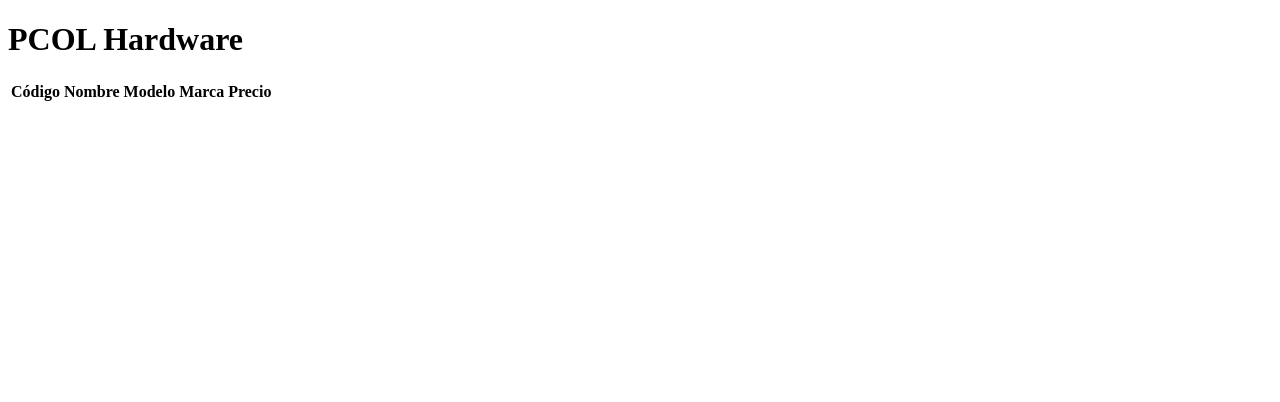
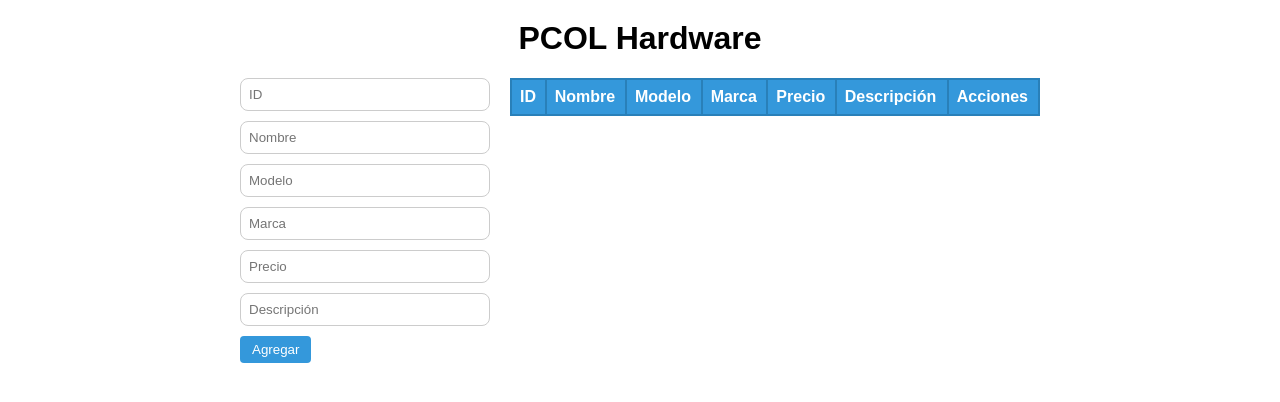
Before and after one commit to KevinLZC/crud-pcol, a plain HTML site: page index.html in a window 1280 px wide. Drawn offline with Linux system fonts and the light colour scheme.

Commit message:
Add inputs and improve CSS

```diff
--- a/index.html
+++ b/index.html
@@ -4,26 +4,46 @@
 <head>
   <meta charset="UTF-8">
   <meta name="viewport" content="width=device-width, initial-scale=1.0">
-  <script appmusic></script>
-  <script song></script>
-  <title>CRUD PCOL</title>
+  <title>PCOL Hardware - CRUD Inventory</title>
+  <link rel="stylesheet" href="style.css">
 </head>
 
 <body>
-  <div>
+  <div class="container">
     <h1>PCOL Hardware</h1>
+    <div class="content">
+      <div class="form-container">
+        <form id="itemForm">
+          <input type="text" id="itemId" placeholder="ID"><br>
+          <input type="text" id="itemName" placeholder="Nombre"><br>
+          <input type="text" id="itemModel" placeholder="Modelo"><br>
+          <input type="text" id="itemBrand" placeholder="Marca"><br>
+          <input type="text" id="itemPrice" placeholder="Precio"><br>
+          <input type="text" id="itemDescription" placeholder="Descripción"><br>
+          <button type="submit" class="btn">Agregar</button>
+        </form>
       </div>
-  <table id="inventory">
+      <div class="table-container">
+        <table id="itemTable">
+          <thead>
             <tr>
-      <th>Código</th>
+              <th>ID</th>
               <th>Nombre</th>
               <th>Modelo</th>
               <th>Marca</th>
               <th>Precio</th>
-      <th></th>
+              <th>Descripción</th>
+              <th>Acciones</th>
             </tr>
+          </thead>
+          <tbody id="itemTableBody">
+            <!-- Los elementos de la lista se agregarán aquí -->
+          </tbody>
         </table>
-  <script main></script>
+      </div>
+    </div>
+  </div>
+  <script src="index.js"></script>
 </body>
 
 </html>
--- a/style.css
+++ b/style.css
@@ -0,0 +1,79 @@
+body {
+    font-family: Arial, sans-serif;
+    margin: 0;
+    padding: 0;
+  }
+
+  .container {
+    max-width: 800px;
+    margin: 20px auto;
+    padding: 0 20px;
+    text-align: center;
+  }
+
+  h1 {
+    margin-top: 0;
+  }
+
+  .content {
+    display: flex;
+    justify-content: center;
+  }
+
+  .form-container {
+    width: 250px;
+    text-align: left;
+    margin-right: 20px;
+  }
+
+  .form-container form {
+    margin-bottom: 20px;
+  }
+
+  /* Estilos para los inputs */
+  .form-container input[type="text"] {
+    width: 100%;
+    padding: 8px;
+    margin-bottom: 10px; /* Añade espacio entre los inputs */
+    border: 1px solid #ccc; /* Añade un borde */
+    border-radius: 8px; /* Añade bordes redondeados */
+    box-sizing: border-box; /* Incluye el padding y el borde en el ancho total */
+  }
+
+  .table-container {
+    flex-grow: 1;
+  }
+
+  table {
+    width: 100%;
+    border-collapse: collapse;
+  }
+
+  th, td {
+    border: 1px solid #dddddd;
+    padding: 8px;
+    text-align: left;
+  }
+
+  th {
+    background-color: #3498db;
+    color: white;
+    border: 2px solid #2980b9;
+  }
+
+  tr:nth-child(even) {
+    background-color: #f2f2f2;
+  }
+
+  .btn {
+    padding: 6px 12px;
+    background-color: #3498db;
+    color: white;
+    border: none;
+    cursor: pointer;
+    border-radius: 4px;
+  }
+
+  .btn-danger {
+    background-color: #e74c3c;
+  }
```
Lines whose indentation alone changed are shown as unchanged.
